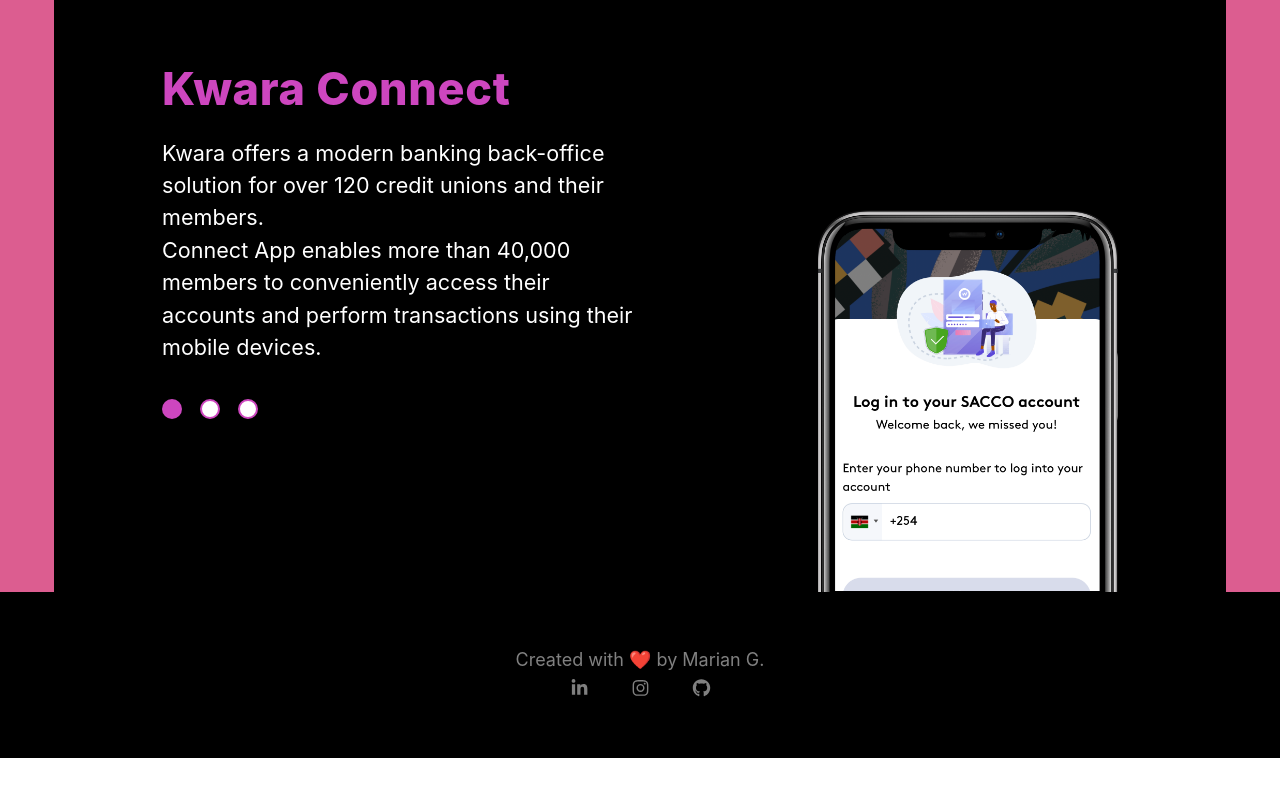
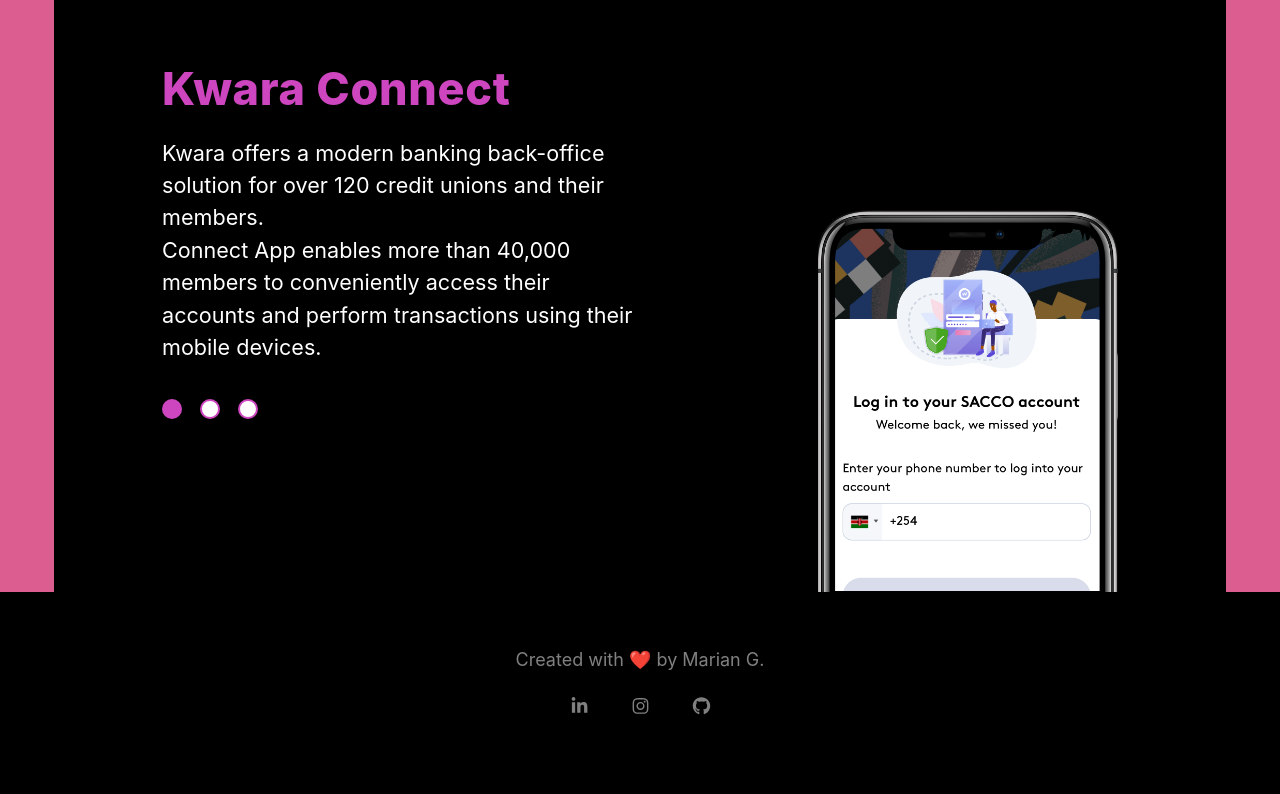
Before and after one commit to mariangace/heyMarian, a Next.js app: page / in a window 1280 px wide. Shown: the part 2016-2810 px from the top of the page. Before the commit the page ends 2774 px from the top, so only its background shows below. Built offline with nearby package versions, Linux system fonts and the light colour scheme.

Commit message:
update icons container styles

```diff
--- a/styles/Layout.module.css
+++ b/styles/Layout.module.css
@@ -12,6 +12,9 @@
   flex-direction: column;
 }
 
+.iconsContainer {
+  margin: 1rem;
+}
 @media (max-width: 600px) {
   .header {
     position: fixed;
```
